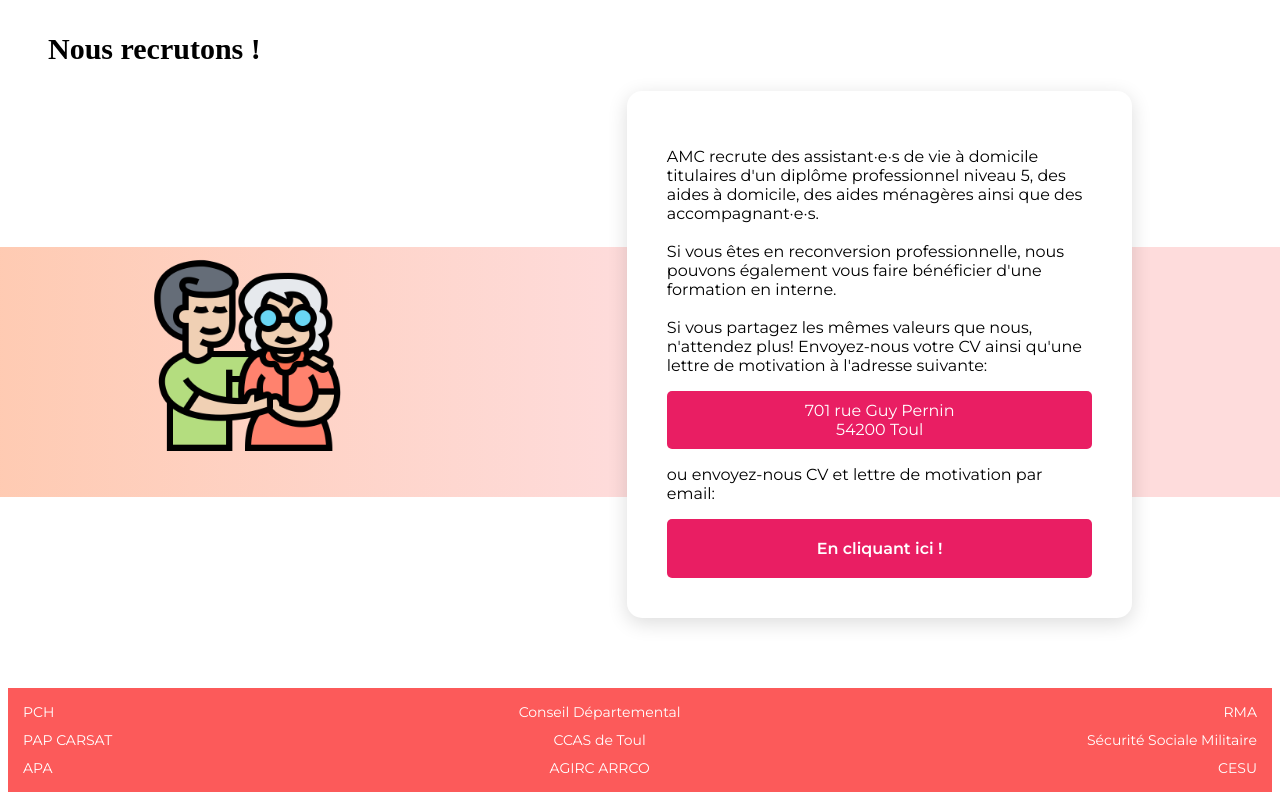
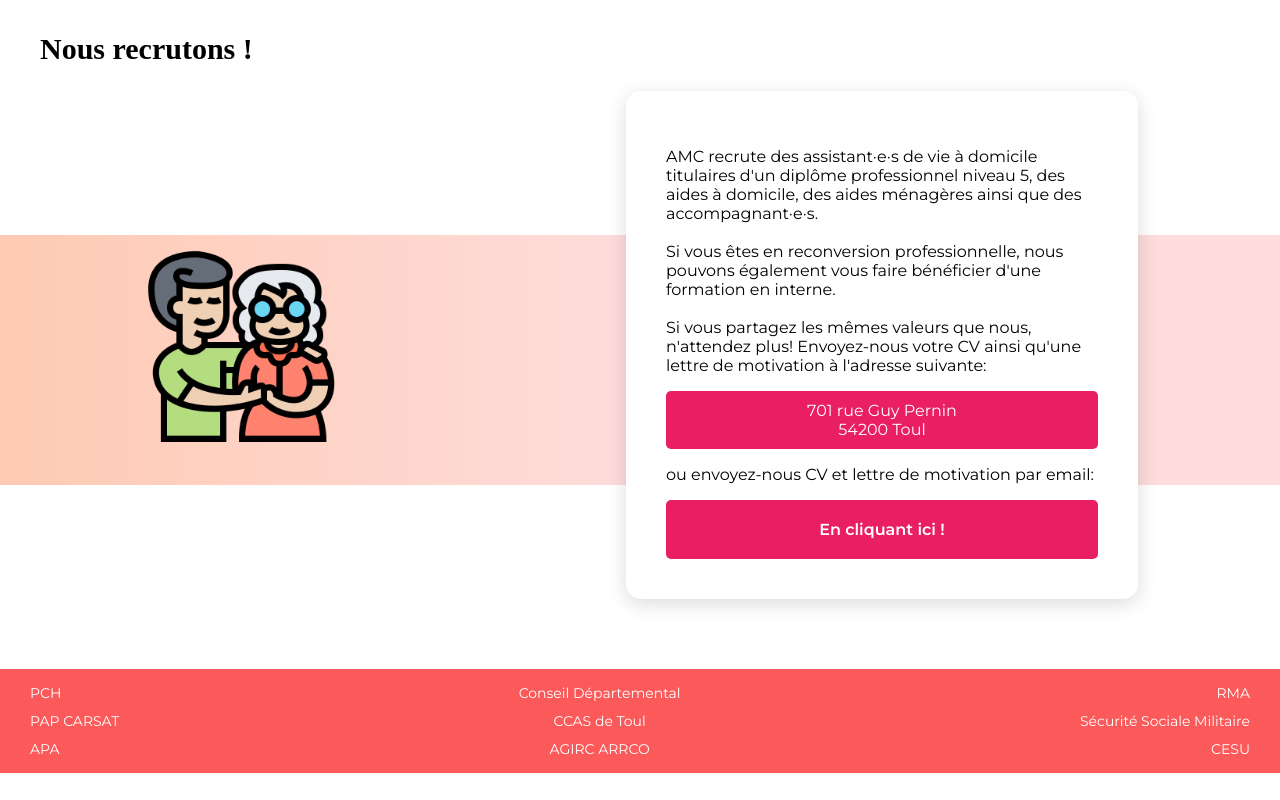
Before and after one commit to MadyKramer/amcwebsite, a React (Create React App) app: page / in a window 1280 px wide. Shown: the part 1874-2674 px from the top of the page. After the commit the page ends 2647 px from the top, so only its background shows below. Built offline with nearby package versions, Linux system fonts and the light colour scheme; a web font is replaced by a local one.

Commit message:
fix err footer

```diff
--- a/src/style.css
+++ b/src/style.css
@@ -74,6 +74,7 @@
   display: flex;
   justify-content: space-between;
   background-color: #FC5A5A;
+  margin-bottom: 0;
   margin-top: 70px;
   padding: 10px;
 }
@@ -82,6 +83,7 @@
   flex-direction: column;
   color: #fff;
   font-size: 14px;
+  padding: 0 15px;
 }
 .footer__links a {
   text-decoration: none;
@@ -606,8 +608,11 @@
   box-shadow: none;
 }
 
-html {
+body {
   overflow-x: hidden;
+  margin-bottom: 0;
+  margin-left: 0;
+  margin-right: 0;
 }
 
 .sectionTitle {
--- a/src/styles/_Footer.scss
+++ b/src/styles/_Footer.scss
@@ -2,13 +2,16 @@
     display: flex;
     justify-content: space-between;
     background-color: $salmon;
+    margin-bottom: 0;
     margin-top: 70px;
     padding:10px;
+
     &__links{
         display: flex;
         flex-direction: column;
         color: #fff;
         font-size: 14px;
+        padding: 0 15px;
         & a{
             text-decoration: none;
             padding: 5px;
--- a/src/styles/index.scss
+++ b/src/styles/index.scss
@@ -33,11 +33,17 @@
   font-family: "Montserrat";
   box-sizing: border-box;
   box-shadow: none;
+
 }
 
-html{
+body{
   //Barre de défilment sur X cachée
   overflow-x:hidden;
+  //Retire marge du footer
+  margin-bottom: 0;
+  margin-left:0;
+  margin-right:0;
+
 }
 
 
```
Also changed, not shown: 1 other file (tests, documents, lock files or other folders).
